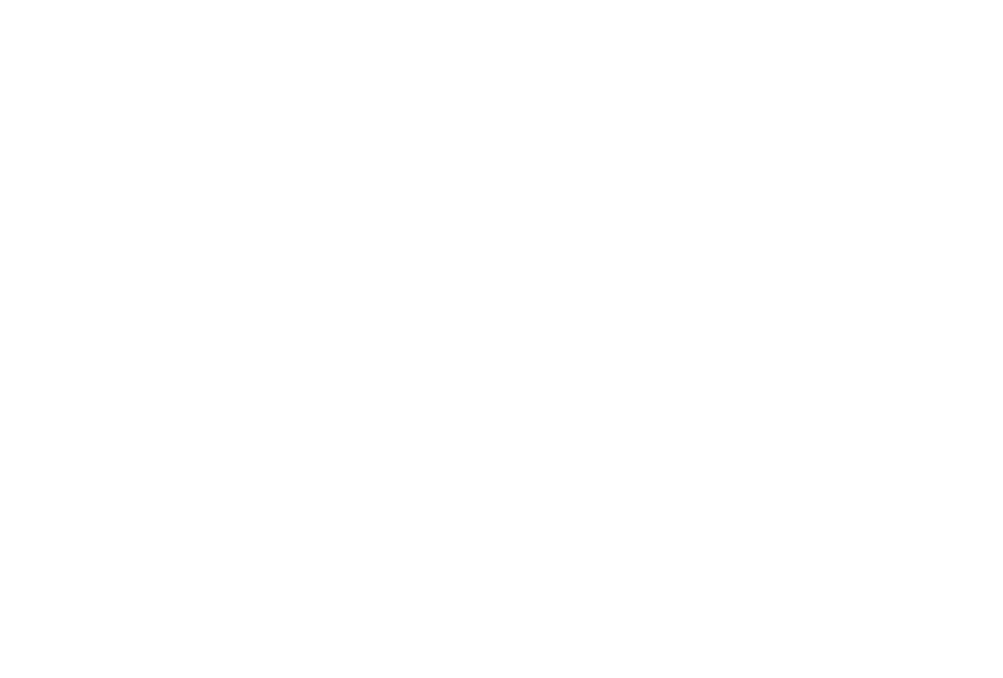
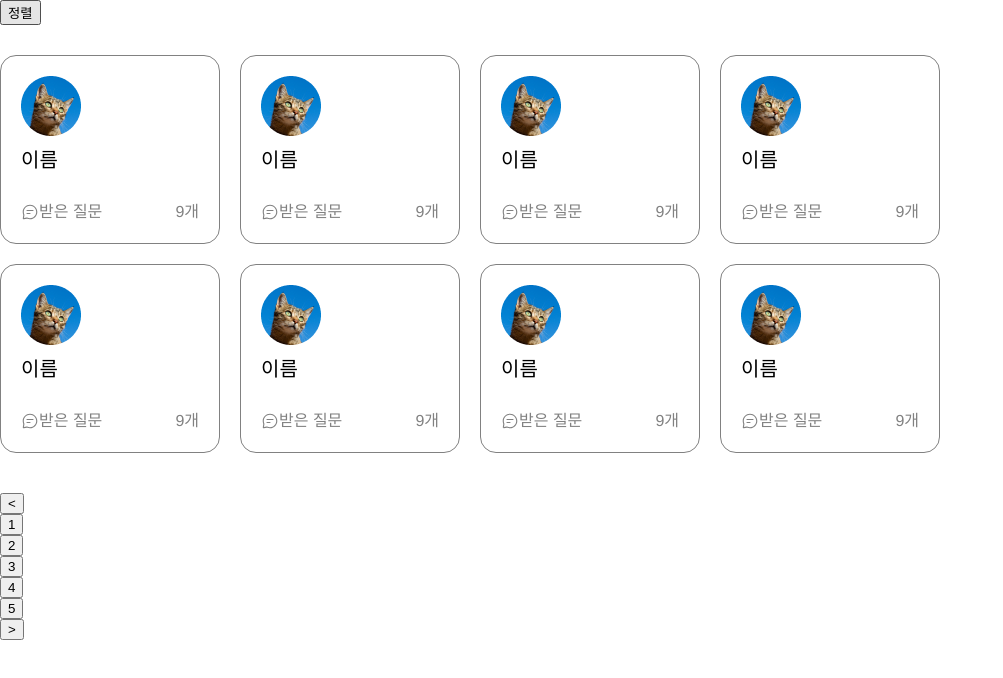
Before and after one commit to Codeit-FE-5-part2-4/OpenMind, a React (Create React App) app: page / in a window 1280 px wide. Shown: the top 678 px of the page, without its empty margins (0-1003 px from the left). Built offline with nearby package versions, Linux system fonts and the light colour scheme; a web font is replaced by a local one.

Commit message:
Style: 질문카드와  리스트 스타일 적용

```diff
--- a/public/index.html
+++ b/public/index.html
@@ -1,6 +1,5 @@
 <!DOCTYPE html>
-<html lang="en">
-
+<html lang="ko">
   <head>
     <meta charset="utf-8" />
     <meta name="viewport" content="width=device-width, initial-scale=1" />
@@ -9,9 +8,6 @@
   </head>
 
   <body>
-
     <div id="root"></div>
-
   </body>
-
 </html>
--- a/src/App.js
+++ b/src/App.js
@@ -1,5 +1,11 @@
+import QuestionCardListPage from "./pages/QuestionCardListPage";
+
 function App() {
-  return <div className="App"></div>;
+  return (
+    <div className="App">
+      <QuestionCardListPage />
+    </div>
+  );
 }
 
 export default App;
--- a/src/components/QuestionCard/QuestionCard.jsx
+++ b/src/components/QuestionCard/QuestionCard.jsx
@@ -1,14 +1,23 @@
 import speechBubble from "../../assets/images/icon/speech-bubble.svg";
 import testCatProfile from "../../assets/images/test-cat-profile.png";
+import styles from "./QuestionCard.module.css";
 
 function QuestionCard() {
   return (
-    <a href="/">
-      <img src={testCatProfile} alt="프로필 사진" />
-      <h2>이름</h2>
-      <div>
-        <img src={speechBubble} alt="말풍선" />
-        <div>받은 질문</div>
+    <a href="/" className={styles.cardWrapper}>
+      <div className={styles.profileSection}>
+        <img
+          className={styles.profileImage}
+          src={testCatProfile}
+          alt="프로필 사진"
+        />
+        <h2 className={styles.profileName}>이름</h2>
+      </div>
+      <div className={styles.infoSection}>
+        <div className={styles.infoItem}>
+          <img className={styles.infoIcon} src={speechBubble} alt="말풍선" />
+          <div>받은 질문</div>
+        </div>
         <div>9개</div>
       </div>
     </a>
--- /dev/null
+++ b/src/components/QuestionCard/QuestionCard.module.css
@@ -0,0 +1,47 @@
+.cardWrapper {
+  display: block;
+  padding: 20px;
+  text-decoration: none;
+  border: 1px solid var(--grayscaleColor400);
+  border-radius: 16px;
+}
+
+.profileSection {
+  color: var(--grayscaleColor600);
+  display: flex;
+  flex-direction: column;
+  gap: 12px;
+  align-items: flex-start;
+  margin-bottom: 28px;
+}
+
+.profileImage {
+  width: 60px;
+  height: 60px;
+}
+
+.profileName {
+  font-size: 20px;
+  font-weight: 400;
+  line-height: 1.25;
+}
+
+.infoSection {
+  color: var(--grayscaleColor400);
+  font-size: 16px;
+  font-weight: 400;
+  line-height: 1.375;
+  display: flex;
+  justify-content: space-between;
+  align-items: center;
+}
+
+.infoItem {
+  display: flex;
+  align-items: center;
+}
+
+.infoIcon {
+  width: 18px;
+  height: 18px;
+}
--- a/src/components/QuestionCardList/QuestionCardList.jsx
+++ b/src/components/QuestionCardList/QuestionCardList.jsx
@@ -1,19 +1,32 @@
-import speechBubble from "../../assets/images/icon/speech-bubble.svg";
-import testCatProfile from "../../assets/images/test-cat-profile.png";
+import QuestionCard from "../QuestionCard/QuestionCard";
+import styles from "./QuestionCardList.module.css";
 
 function QuestionCardList() {
   return (
-    <ul>
+    <ul className={styles.listContainer}>
       <li>
-        <a href="/">
-          <img src={testCatProfile} alt="프로필 사진" />
-          <h2>이름</h2>
-          <div>
-            <img src={speechBubble} alt="말풍선" />
-            <div>받은 질문</div>
-            <div>9개</div>
-          </div>
-        </a>
+        <QuestionCard />
+      </li>
+      <li>
+        <QuestionCard />
+      </li>
+      <li>
+        <QuestionCard />
+      </li>
+      <li>
+        <QuestionCard />
+      </li>
+      <li>
+        <QuestionCard />
+      </li>
+      <li>
+        <QuestionCard />
+      </li>
+      <li>
+        <QuestionCard />
+      </li>
+      <li>
+        <QuestionCard />
       </li>
     </ul>
   );
--- /dev/null
+++ b/src/components/QuestionCardList/QuestionCardList.module.css
@@ -0,0 +1,8 @@
+.listContainer {
+  width: 940px;
+  margin: 0 auto;
+  display: grid;
+  grid-template-columns: 1fr 1fr 1fr 1fr;
+  gap: 20px;
+  margin: 30px 0 40px;
+}
--- a/src/pages/QuestionCardListPage/index.jsx
+++ b/src/pages/QuestionCardListPage/index.jsx
@@ -1,4 +1,7 @@
 import QuestionCardList from "../../components/QuestionCardList/QuestionCardList";
+import "../../assets/styles/reset.css";
+import "../../assets/styles/global.css";
+import Pagination from "../../components/Pagination/Pagination";
 
 function QuestionCardListPage() {
   return (
@@ -7,9 +10,7 @@ function QuestionCardListPage() {
         <button>정렬</button>
       </div>
       <QuestionCardList />
-      <ol>
-        <li>페이지네이션</li>
-      </ol>
+      <Pagination />
     </section>
   );
 }
```
Also changed, not shown: src/pages/QuestionCardListPage/QuestionCardList.jsx (deleted, +0 -17 lines), src/components/QuestionCardList/QuestionCard.jsx (deleted). Lines whose indentation alone changed are shown as unchanged.
